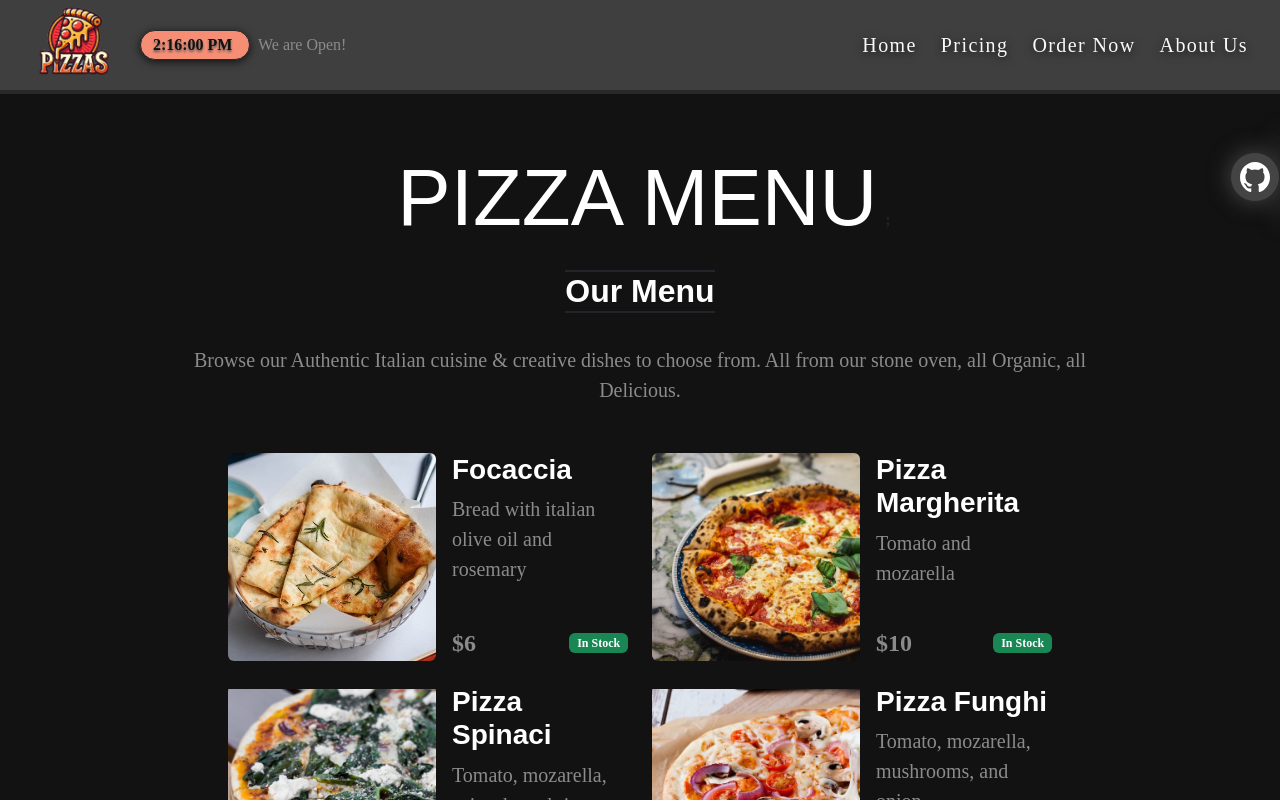
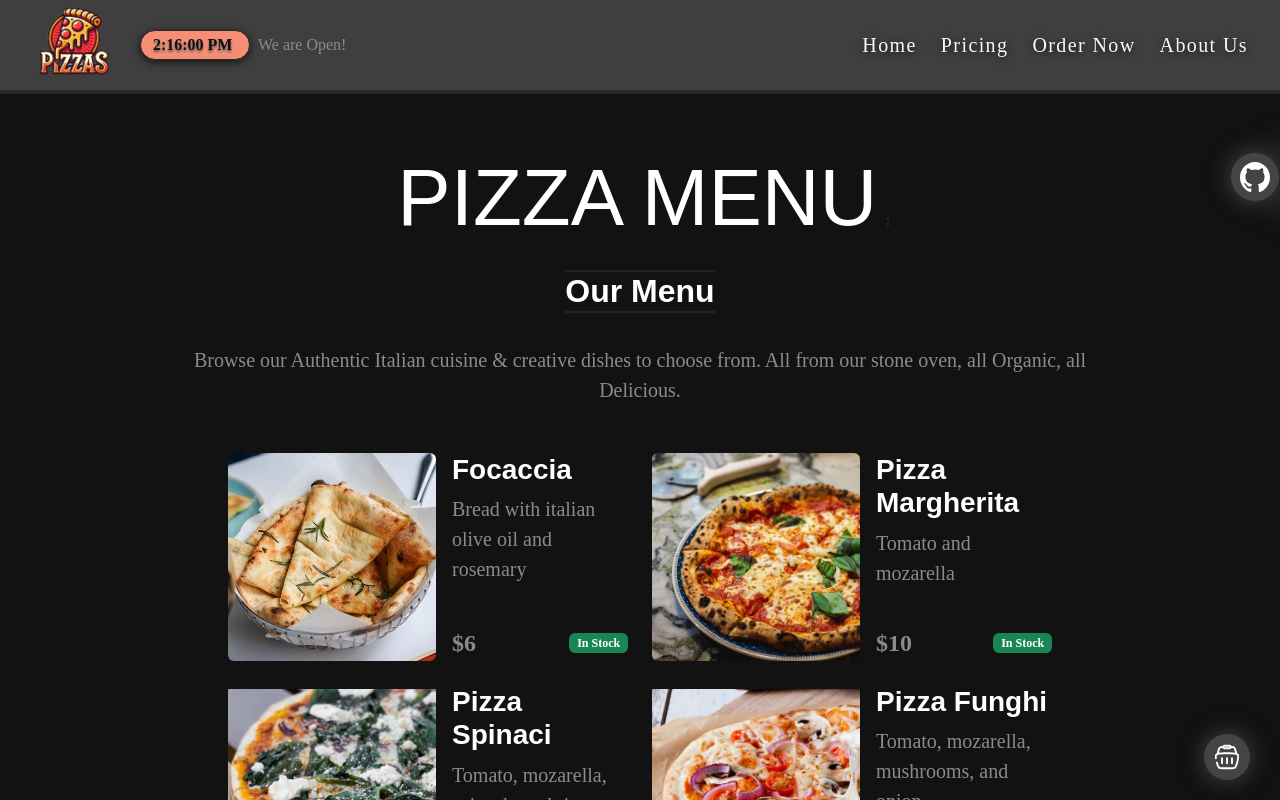
Before and after one commit to thedividedorange/Project-Pizza-Shop, a React (Create React App) app: page / in a window 1280 px wide. Shown: the top 800 px of the page. Built offline with nearby package versions, Linux system fonts and the light colour scheme; a web font is replaced by a local one.

Commit message:
update cart with CartContext

```diff
--- a/src/App.js
+++ b/src/App.js
@@ -4,11 +4,13 @@ import PageLayout from "./layout";
 import Home from "pages/home/home";
 import Pricing from "pages/pricing/pricing";
 import OrderNow from "pages/order-now/order-now.js";
+import { CartProvider } from "components/Cart/CartContext";
 
 function App() {
   return (
     <>
       <Router>
+        <CartProvider>
           <Routes>
             <Route path="/" element={<PageLayout />}>
               <Route index element={<Home />} />
@@ -16,6 +18,7 @@ function App() {
               <Route path="/order-now" element={<OrderNow />} />
             </Route>
           </Routes>
+        </CartProvider>
       </Router>
     </>
   );
--- a/src/components/Cart/Cart.js
+++ b/src/components/Cart/CartContainer.js
@@ -1,8 +1,11 @@
 import React from "react";
 import CartPopupModal from "./CartPopupModal";
 import FloatingCartButton from "./FloatingCartButton";
+import { useCart } from "./CartContext";
 
-export default function Cart({ cart, isCartOpen, toggleCart }) {
+export default function CartContainer() {
+  const { cart, isCartOpen, toggleCart } = useCart();
+
   return (
     <>
       <CartPopupModal cart={cart} isCartOpen={isCartOpen} />
--- /dev/null
+++ b/src/components/Cart/CartContext.js
@@ -0,0 +1,20 @@
+import React, { createContext, useState, useContext } from "react";
+
+const CartContext = createContext();
+
+export function CartProvider({ children }) {
+  const [cart, setCart] = useState([]);
+  const [isCartOpen, setIsCartOpen] = useState(false);
+
+  const toggleCart = () => setIsCartOpen(!isCartOpen);
+
+  return (
+    <CartContext.Provider value={{ cart, setCart, isCartOpen, toggleCart }}>
+      {children}
+    </CartContext.Provider>
+  );
+}
+
+export function useCart() {
+  return useContext(CartContext);
+}
--- a/src/pages/Pricing/pricing.js
+++ b/src/pages/Pricing/pricing.js
@@ -2,15 +2,19 @@ import React from "react";
 import HeaderPricing from "components/Header/HeaderPricing";
 import PizzaPricingLayout from "./PizzaPricingLayout/PizzaPricingLayout";
 import pizzaData from "../../data/PizzaData";
+import CartContainer from "components/Cart/CartContainer";
 
 import "./pricing.css";
 
 export default function Pricing() {
   const pizzas = pizzaData;
   const hasPizzas = pizzas.length > 0;
+
   return (
     <>
       <HeaderPricing />
+      <CartContainer />
+
       <div id="pricingList" className="container py-5">
         <div className="list-container">
           <ul className="list-group border-dark-s200">
--- a/src/pages/home/home.js
+++ b/src/pages/home/home.js
@@ -3,10 +3,13 @@ import Header from "components/Header/Header";
 import Menu from "./Menu/Menu";
 import ShopMsg from "./ShopStatus/ShopMsg";
 
+import CartContainer from "components/Cart/CartContainer";
+
 export default function Home() {
   return (
     <>
       <Header />
+      <CartContainer />
       <Menu />
       <ShopMsg />
     </>
--- a/src/pages/order-now/order-now.js
+++ b/src/pages/order-now/order-now.js
@@ -1,22 +1,19 @@
 import React from "react";
-import { useState } from "react";
 import HeadeOrderNow from "components/Header/HeaderOrderNow";
 import PizzaData from "data/PizzaData";
-import Cart from "components/Cart/Cart";
 import PizzaList from "./PizzaList/PizzaList";
+import { useCart } from "components/Cart/CartContext";
+import CartContainer from "components/Cart/CartContainer";
 
 export default function OrderPage() {
   const pizzas = PizzaData;
   const hasPizzas = pizzas.length > 0;
-  const [cart, setCart] = useState([]);
-  const [isCartOpen, setIsCartOpen] = useState(false);
-
-  const toggleCart = () => setIsCartOpen(!isCartOpen);
+  const { cart, setCart } = useCart();
 
   return (
     <>
       <HeadeOrderNow />
-      <Cart cart={cart} isCartOpen={isCartOpen} toggleCart={toggleCart} />
+      <CartContainer cart={cart} setCart={setCart} />
 
       <div className="container-fluid d-flex flex-column justify-content-center align-items-center p-2">
         <h2 className="fw-bold mt-2 border border border-2 border-start-0 border-end-0 border-dark">
```
Lines whose indentation alone changed are shown as unchanged.
